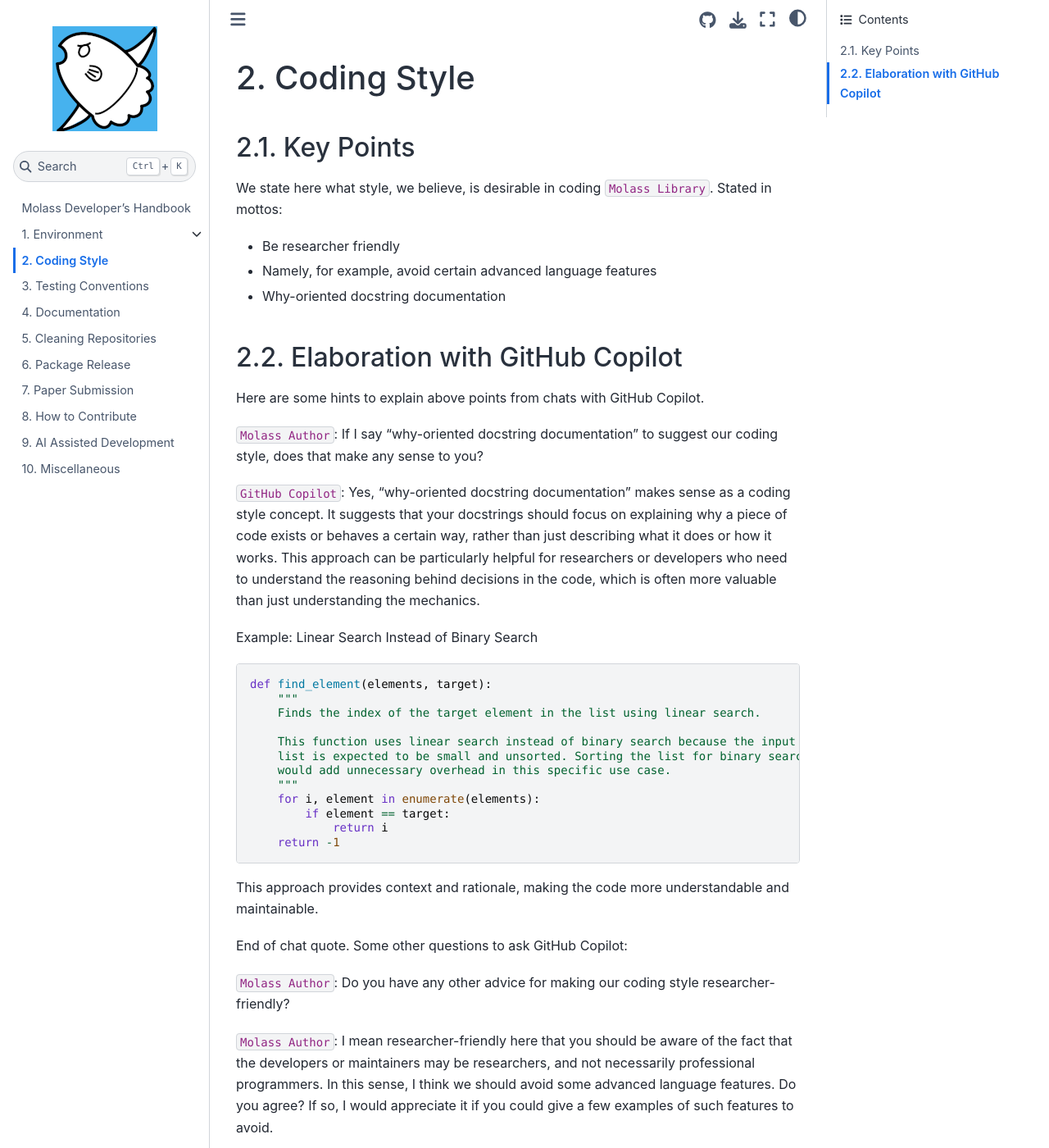
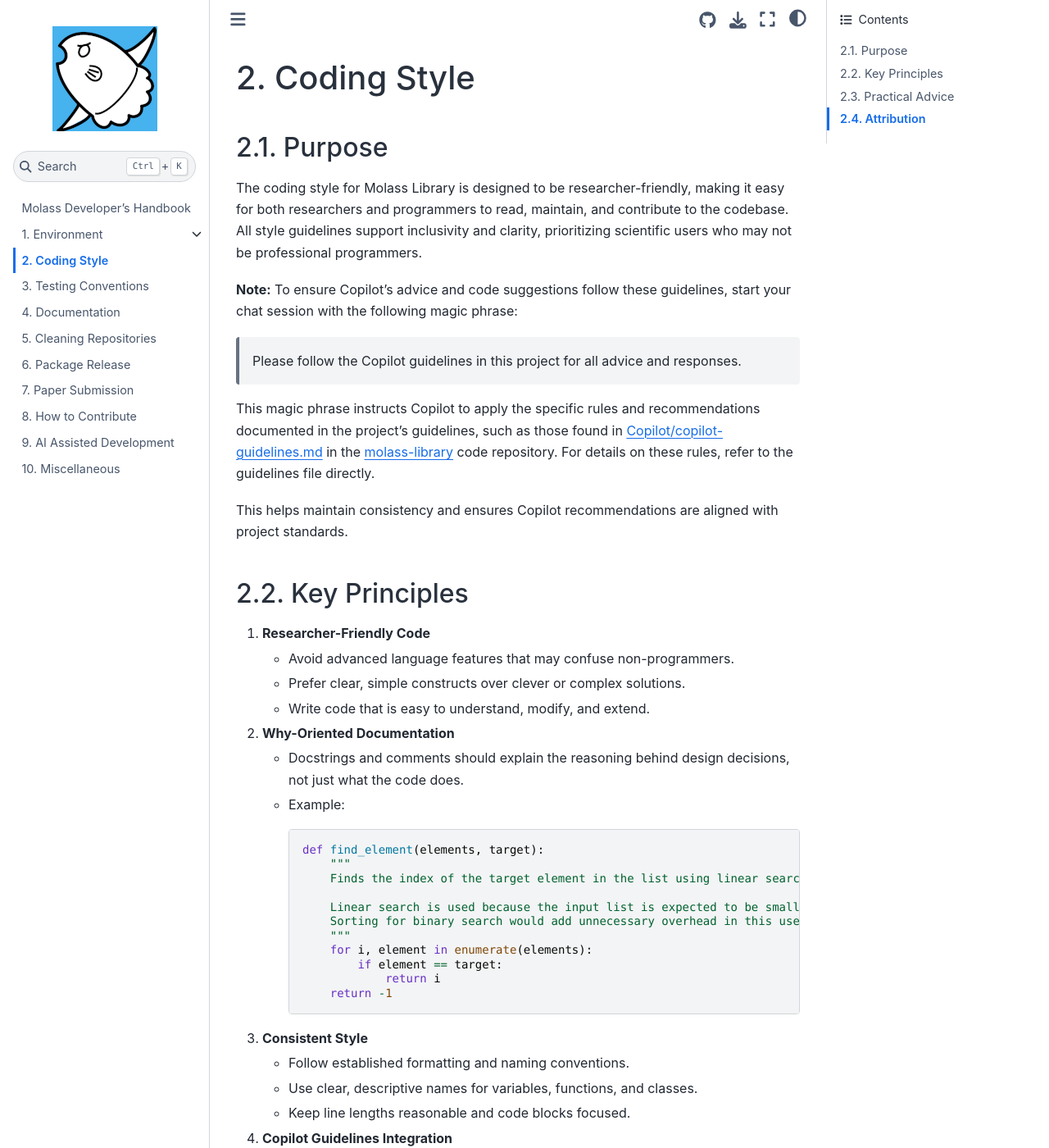
Before and after one commit to biosaxs-dev/molass-develop, a Jupyter Book: the page built from chapters/05/coding_style.md, in a window 1280 px wide and 1400 px high. Shown: the whole window at 82% size. Built offline with Jupyter Book 1.0.4 settings and Sphinx 7.4.7 and the Sphinx Book theme 1.1.4, drawn with Linux system fonts in a browser that asks for light colours; some of the changed text lies outside the part shown.

Commit message:
Add about Copilot guidelines

````diff
--- a/chapters/05/coding_style.md
+++ b/chapters/05/coding_style.md
@@ -1,46 +1,58 @@
-(coding_style)=
 # Coding Style
 
-## Key Points
-We state here what style, we believe, is desirable in coding `Molass Library`. Stated in mottos:
+## Purpose
 
-* Be researcher friendly
-* Namely, for example, avoid certain advanced language features
-* Why-oriented docstring documentation
+The coding style for Molass Library is designed to be researcher-friendly, making it easy for both researchers and programmers to read, maintain, and contribute to the codebase. All style guidelines support inclusivity and clarity, prioritizing scientific users who may not be professional programmers.
 
-## Elaboration with GitHub Copilot
-Here are some hints to explain above points from chats with GitHub Copilot.
+**Note:** To ensure Copilot's advice and code suggestions follow these guidelines, start your chat session with the following magic phrase:
 
-`Molass Author`: If I say "why-oriented docstring documentation" to suggest our coding style, does that make any sense to you?
+> Please follow the Copilot guidelines in this project for all advice and responses.
 
-`GitHub Copilot`: Yes, "why-oriented docstring documentation" makes sense as a coding style concept. It suggests that your docstrings should focus on explaining why a piece of code exists or behaves a certain way, rather than just describing what it does or how it works. This approach can be particularly helpful for researchers or developers who need to understand the reasoning behind decisions in the code, which is often more valuable than just understanding the mechanics.
+This magic phrase instructs Copilot to apply the specific rules and recommendations documented in the project's guidelines, such as those found in [Copilot/copilot-guidelines.md](https://github.com/biosaxs-dev/molass-library/blob/master/Copilot/copilot-guidelines.md) in the [molass-library](https://github.com/biosaxs-dev/molass-library) code repository. For details on these rules, refer to the guidelines file directly.
 
-Example: Linear Search Instead of Binary Search
+This helps maintain consistency and ensures Copilot recommendations are aligned with project standards.
 
-```python
-def find_element(elements, target):
-    """
-    Finds the index of the target element in the list using linear search.
+## Key Principles
 
-    This function uses linear search instead of binary search because the input
-    list is expected to be small and unsorted. Sorting the list for binary search
-    would add unnecessary overhead in this specific use case.
-    """
-    for i, element in enumerate(elements):
-        if element == target:
-            return i
-    return -1
-```
+1. **Researcher-Friendly Code**
+   - Avoid advanced language features that may confuse non-programmers.
+   - Prefer clear, simple constructs over clever or complex solutions.
+   - Write code that is easy to understand, modify, and extend.
 
-This approach provides context and rationale, making the code more understandable and maintainable.
+2. **Why-Oriented Documentation**
+   - Docstrings and comments should explain the reasoning behind design decisions, not just what the code does.
+   - Example:
+     ```python
+     def find_element(elements, target):
+         """
+         Finds the index of the target element in the list using linear search.
 
-End of chat quote. Some other questions to ask GitHub Copilot:
+         Linear search is used because the input list is expected to be small and unsorted.
+         Sorting for binary search would add unnecessary overhead in this use case.
+         """
+         for i, element in enumerate(elements):
+             if element == target:
+                 return i
+         return -1
+     ```
 
-`Molass Author`: Do you have any other advice for making our coding style researcher-friendly?
+3. **Consistent Style**
+   - Follow established formatting and naming conventions.
+   - Use clear, descriptive names for variables, functions, and classes.
+   - Keep line lengths reasonable and code blocks focused.
 
-`Molass Author`: I mean researcher-friendly here that you should be aware of the fact that the developers or maintainers may be researchers, and not necessarily professional programmers. In this sense, I think we should avoid some advanced language features. Do you agree? If so, I would appreciate it if you could give a few examples of such features to avoid.
+4. **Copilot Guidelines Integration**
+   - When seeking advice or code suggestions, always refer to the Copilot guidelines.
+   - Prefer solutions and examples that are already part of the Molass Library or documented in the Copilot folder.
+   - If a new best practice or rule emerges, propose its addition to the guidelines.
 
-To the above questions, `GitHub Copilot` would give several more suggestions, which we omit here, implying you can ask anytime if you know what to ask.
+## Practical Advice
 
-Acknowledgement to:
-Suggestions provided by GitHub Copilot, an AI programming assistant.
+- Avoid features such as metaclasses, decorators with complex logic, or advanced type annotations unless necessary.
+- Use standard library modules and well-known patterns.
+- Document not only how but why code is written a certain way.
+- When in doubt, prioritize clarity and maintainability.
+
+## Attribution
+
+These coding style guidelines were developed in collaboration with GitHub Copilot (GPT-4.1) and are periodically reviewed to ensure alignment with project goals and user needs.
````
